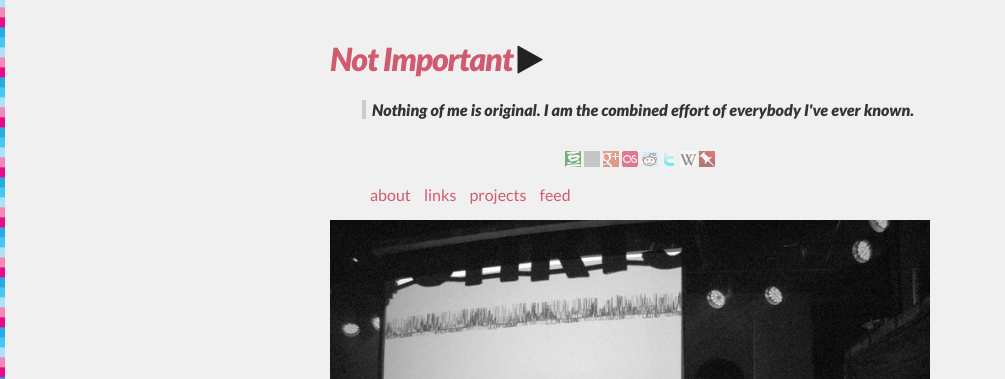
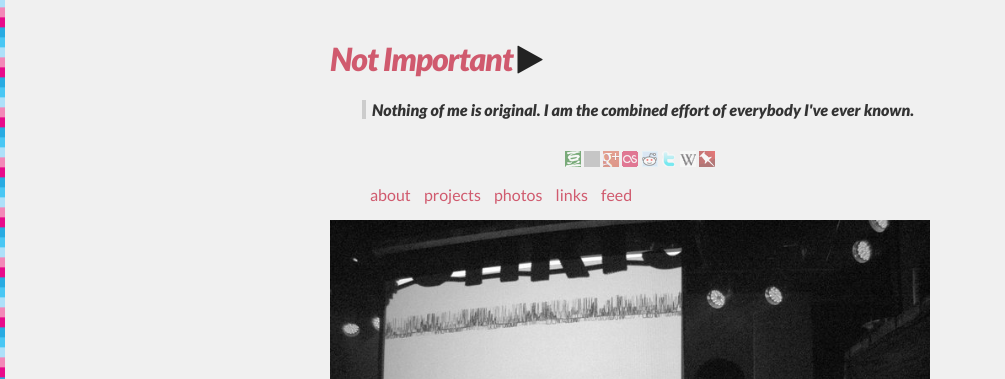
Before and after one commit to lisongx/notimportant.org, a Jekyll site: the page built from index.md, in a window 1280 px wide. Shown: the top 379 px of the page, without its empty margins (0-1005 px from the left). Built offline with Jekyll 4.4.1, drawn with Linux system fonts in a browser that asks for light colours; nearby versions of some CDN libraries; grey boxes are pictures that could not be loaded.

Commit message:
photos in nav

```diff
--- /dev/null
+++ b/_includes/nav.html
@@ -0,0 +1,9 @@
+<nav>
+    <ul>
+        <li><a href="/about">about</a></li>
+        <li><a href="/projects">projects</a></li>
+        <li><a href="http://photos.notimportant.org/">photos</a></li>
+        <li><a href="http://pinboard.in/u:seansay/">links</a></li>
+        <li><a href="http://feeds.feedburner.com/notimportant">feed</a></li>
+    </ul>
+</nav>
--- a/_layouts/default.html
+++ b/_layouts/default.html
@@ -37,16 +37,8 @@
         <a rel="me" title="Twitter" href="http://twitter.com/seansay"><img alt="Twitter" src="/img/icons/twitter.png" width="16" height="16"></a>
         <a rel="me" title="Wikipedia" href="https://zh.wikipedia.org/wiki/Special:%E7%94%A8%E6%88%B7%E8%B4%A1%E7%8C%AE/Seansay"><img alt="Wikipedia" src="/img/icons/wikipedia.png" width="16" height="16"></a>
         <a rel="me" title="Pinboard" href="http://pinboard.in/u:seansay"><img alt="Pinboard" src="/img/icons/pinboard.png" width="16" height="16"></a>
-
         </p>
-        <nav>
-            <ul>
-                <li><a href="/about">about</a></li>
-                <li><a href="http://pinboard.in/u:seansay/">links</a></li>
-                <li><a href="/projects">projects</a></li>
-                <li><a href="http://feeds.feedburner.com/notimportant">feed</a></li>
-            </ul>
-        </nav>
+        {% include nav.html %}
     </header>
         {{ content }}
     <footer>
```
